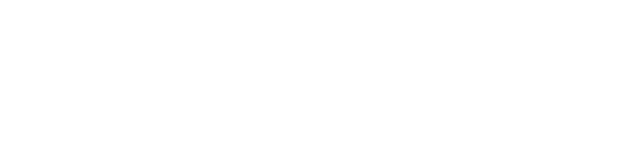
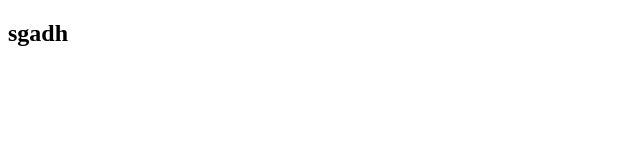
Before and after one commit to Quangtaph12673/docter-sinbad, a plain HTML site: page index.html in a window 1280 px wide. Shown: the whole page, without its empty margins (0-640 px from the left). Drawn offline with Linux system fonts and the light colour scheme.

Commit message:
Update index.html

```diff
--- a/index.html
+++ b/index.html
@@ -6,6 +6,6 @@
     <title>Document</title>
 </head>
 <body>
-
+    <h2>sgadh</h2>
 </body>
 </html>
```
